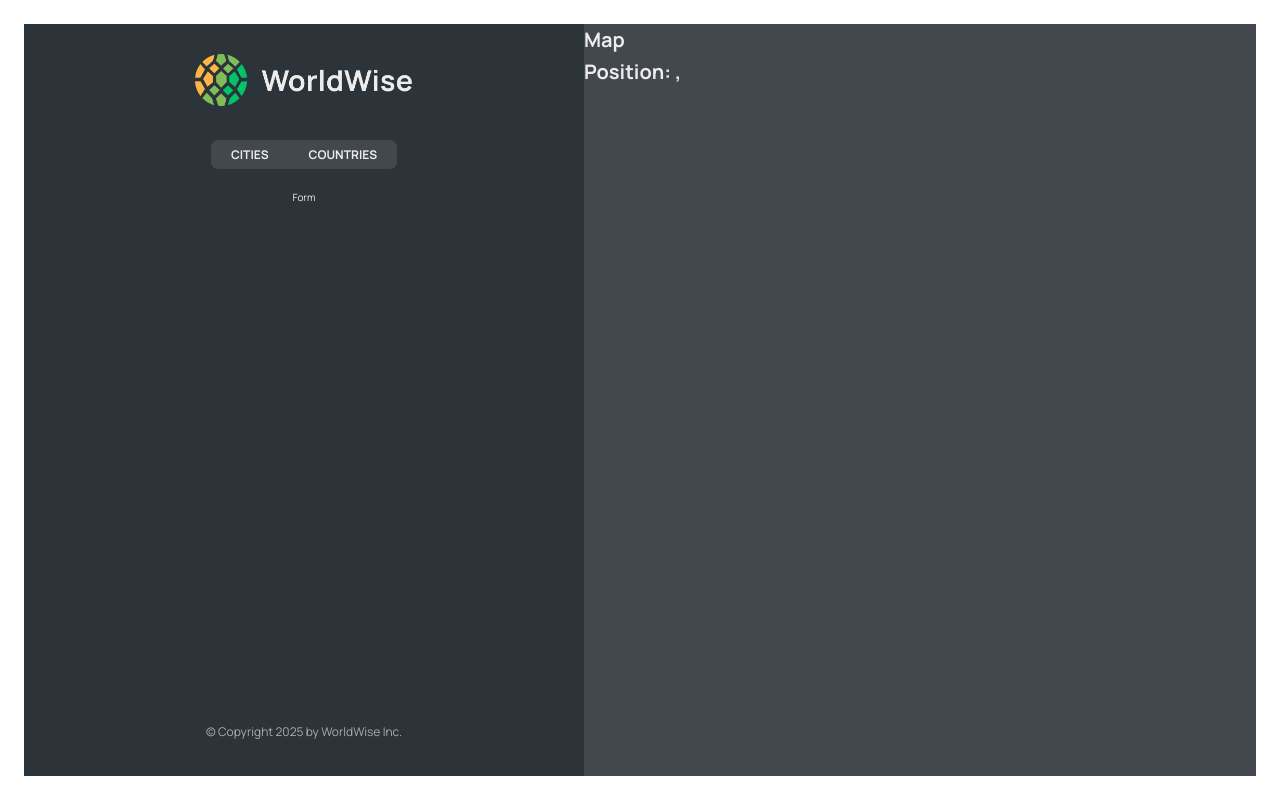
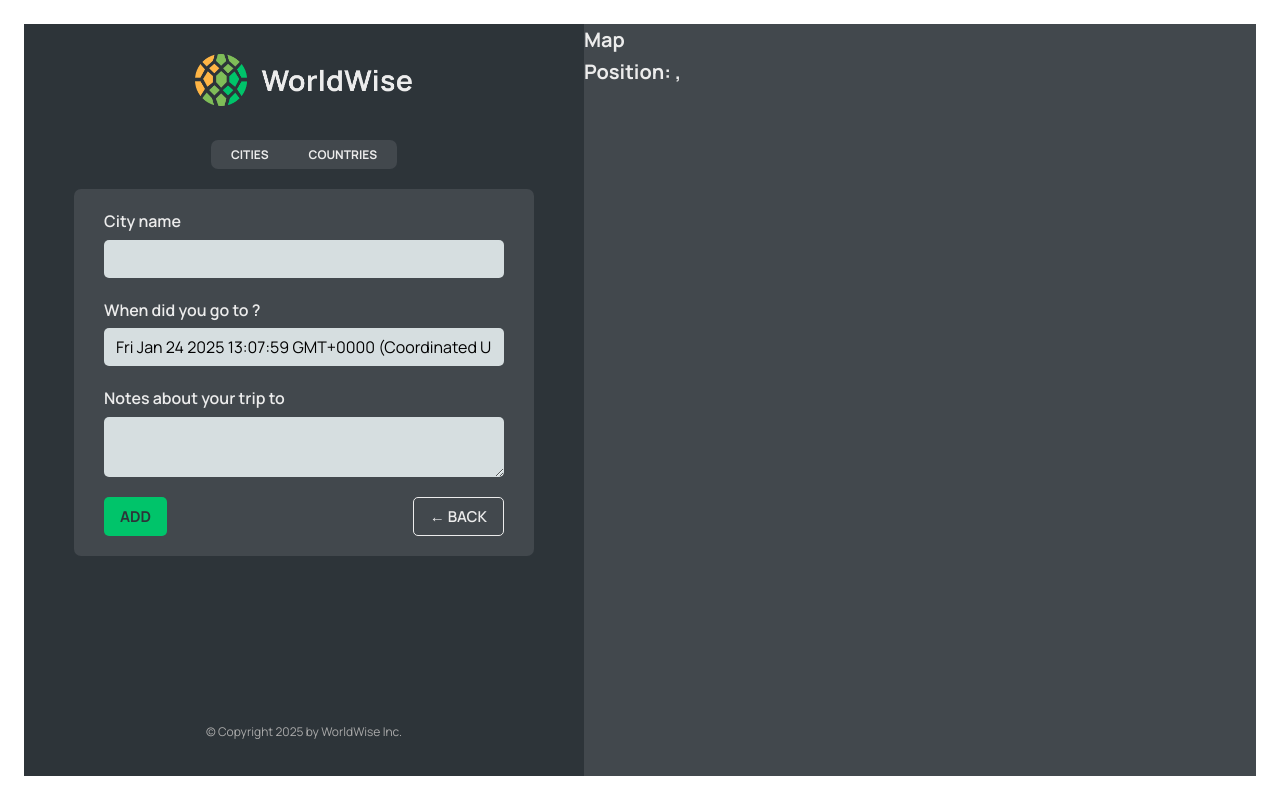
Before and after one commit to dubstabber/worldwise, a React (Vite) app: page /app/form in a window 1280 px wide. Built offline with nearby package versions, Linux system fonts and the light colour scheme; data requests are answered from the project's data file.

Commit message:
Add custom Button, implement navigation between urls, handle from component

```diff
--- a/src/App.jsx
+++ b/src/App.jsx
@@ -10,6 +10,7 @@ import Login from "./pages/Login";
 import CityList from "./components/CityList";
 import CountryList from "./components/CountryList";
 import City from "./components/City";
+import Form from "./components/Form";
 
 const BASE_URL = "http://localhost:9000";
 
@@ -54,7 +55,7 @@ function App() {
             path="countries"
             element={<CountryList cities={cities} isLoading={isLoading} />}
           />
-          <Route path="form" element={<p>Form</p>} />
+          <Route path="form" element={<Form />} />
         </Route>
         <Route path="*" element={<PageNotFound />} />
       </Routes>
--- /dev/null
+++ b/src/components/Button.jsx
@@ -0,0 +1,11 @@
+import styles from "./Button.module.css";
+
+function Button({ children, onClick, type }) {
+  return (
+    <button onClick={onClick} className={`${styles.btn} ${styles[type]}`}>
+      {children}
+    </button>
+  );
+}
+
+export default Button;
--- a/src/components/CityItem.jsx
+++ b/src/components/CityItem.jsx
@@ -10,8 +10,6 @@ const formatDate = (date) =>
 
 function CityItem({ city }) {
   const { cityName, emoji, date, id, position } = city;
-
-  console.log(position);
 
   return (
     <li>
--- a/src/components/CountryList.jsx
+++ b/src/components/CountryList.jsx
@@ -20,7 +20,7 @@ function CountryList({ cities, isLoading }) {
   return (
     <ul className={styles.countryList}>
       {coutries.map((country) => (
-        <CountryItem country={country} />
+        <CountryItem country={country} key={country.country} />
       ))}
     </ul>
   );
--- a/src/components/Form.jsx
+++ b/src/components/Form.jsx
@@ -3,6 +3,8 @@
 import { useState } from "react";
 
 import styles from "./Form.module.css";
+import Button from "./Button";
+import { useNavigate } from "react-router-dom";
 
 export function convertToEmoji(countryCode) {
   const codePoints = countryCode
@@ -13,6 +15,8 @@ export function convertToEmoji(countryCode) {
 }
 
 function Form() {
+  const navigate = useNavigate();
+
   const [cityName, setCityName] = useState("");
   const [country, setCountry] = useState("");
   const [date, setDate] = useState(new Date());
@@ -49,8 +53,16 @@ function Form() {
       </div>
 
       <div className={styles.buttons}>
-        <button>Add</button>
-        <button>&larr; Back</button>
+        <Button type="primary">Add</Button>
+        <Button
+          type="back"
+          onClick={(e) => {
+            e.preventDefault();
+            navigate(-1);
+          }}
+        >
+          &larr; Back
+        </Button>
       </div>
     </form>
   );
--- a/src/components/Map.jsx
+++ b/src/components/Map.jsx
@@ -1,13 +1,20 @@
-import { useSearchParams } from "react-router-dom";
+import { useNavigate, useSearchParams } from "react-router-dom";
 import styles from "./Map.module.css";
 
 function Map() {
+  const navigate = useNavigate();
+
   const [searchParams, setSearchParams] = useSearchParams();
   const lat = searchParams.get("lat");
   const lng = searchParams.get("lng");
 
   return (
-    <div className={styles.mapContainer}>
+    <div
+      className={styles.mapContainer}
+      onClick={() => {
+        navigate("form");
+      }}
+    >
       <h1>Map</h1>
       <h1>
         Position: {lat}, {lng}
```
